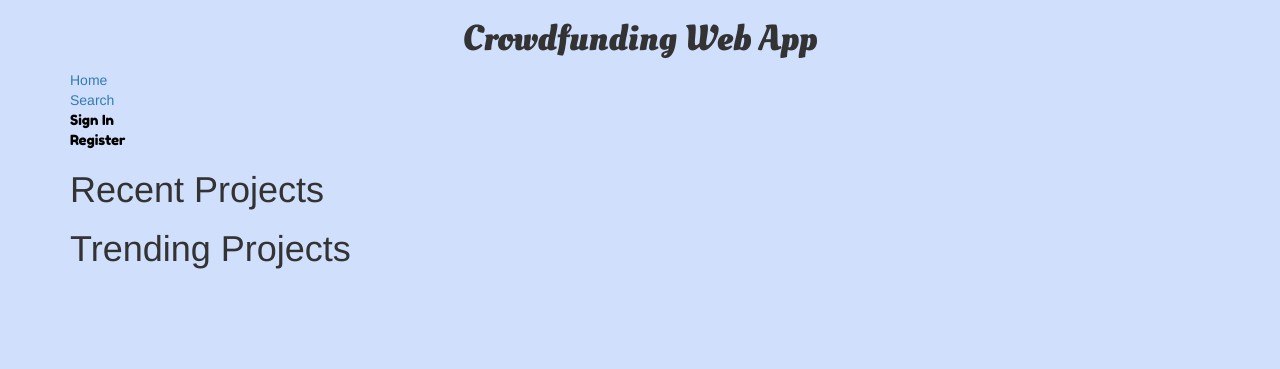
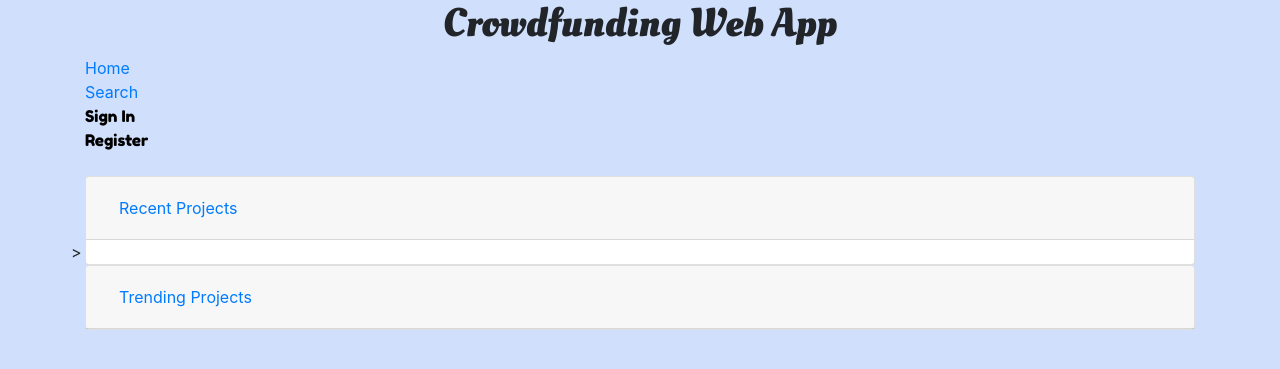
Before and after one commit to ahermassi/GoFundMe-Clone, a Node server app: page /projects/ in a window 1280 px wide. Shown: the top 369 px of the page. Run offline with Node 20, Linux system fonts and the light colour scheme; data that the repository does not hold is empty; some libraries are stand-ins or nearby versions.

Commit message:
Better styling for homepage

```diff
--- a/views/layouts/main.handlebars
+++ b/views/layouts/main.handlebars
@@ -4,8 +4,8 @@
 <head>
     <meta charset="utf-8">
     <title>{{title}}</title>
-    <link rel="stylesheet" href="https://maxcdn.bootstrapcdn.com/bootstrap/3.3.6/css/bootstrap.min.css"
-        integrity="sha384-1q8mTJOASx8j1Au+a5WDVnPi2lkFfwwEAa8hDDdjZlpLegxhjVME1fgjWPGmkzs7" crossorigin="anonymous">
+    <link rel="stylesheet" href="https://maxcdn.bootstrapcdn.com/bootstrap/4.0.0/css/bootstrap.min.css"
+          integrity="sha384-Gn5384xqQ1aoWXA+058RXPxPg6fy4IWvTNh0E263XmFcJlSAwiGgFAW/dAiS6JXm" crossorigin="anonymous">
     <link rel="stylesheet" href="/public/css/style.css">
     <link href="https://fonts.googleapis.com/css2?family=Oleo+Script:wght@700&display=swap" rel="stylesheet">
     <link href="https://fonts.googleapis.com/css2?family=Bangers&display=swap" rel="stylesheet">
@@ -23,8 +23,6 @@
             </div>
         </div>
     </main>
-    <script src="https://code.jquery.com/jquery-2.2.4.min.js"
-            integrity="sha256-BbhdlvQf/xTY9gja0Dq3HiwQF8LaCRTXxZKRutelT44=" crossorigin="anonymous"></script>
     <script src="/public/js/signin.js"></script>
     <script src="/public/js/register.js"></script>
     <script src="/public/js/new-project.js"></script>
@@ -33,9 +31,12 @@
     <script src="/public/js/search.js"></script>
     <script src="/public/js/donation.js"></script>
     <script src="/public/js/comments-ajax.js"></script>
-    <script src="https://maxcdn.bootstrapcdn.com/bootstrap/3.3.6/js/bootstrap.min.js"
-        integrity="sha384-0mSbJDEHialfmuBBQP6A4Qrprq5OVfW37PRR3j5ELqxss1yVqOtnepnHVP9aJ7xS"
-        crossorigin="anonymous"></script>
+    <script src="https://code.jquery.com/jquery-3.2.1.slim.min.js"
+            integrity="sha384-KJ3o2DKtIkvYIK3UENzmM7KCkRr/rE9/Qpg6aAZGJwFDMVNA/GpGFF93hXpG5KkN" crossorigin="anonymous"></script>
+    <script src="https://cdnjs.cloudflare.com/ajax/libs/popper.js/1.12.9/umd/popper.min.js"
+            integrity="sha384-ApNbgh9B+Y1QKtv3Rn7W3mgPxhU9K/ScQsAP7hUibX39j7fakFPskvXusvfa0b4Q" crossorigin="anonymous"></script>
+    <script src="https://maxcdn.bootstrapcdn.com/bootstrap/4.0.0/js/bootstrap.min.js"
+            integrity="sha384-JZR6Spejh4U02d8jOt6vLEHfe/JQGiRRSQQxSfFWpi1MquVdAyjUar5+76PVCmYl" crossorigin="anonymous"></script>
 </body>
 
 </html>
--- a/views/projects/index.handlebars
+++ b/views/projects/index.handlebars
@@ -11,23 +11,62 @@
          <a href="/users/register" class="link-styles">Register</a>
      </div>
  {{/if}}
-<section>
-    <h1>Recent Projects</h1>
-    {{#each projectsByCreationDate}}
-        <article class="projects">
-            <h2><a href="/projects/{{_id}}">{{title}}</a></h2>
-            <p>Author: {{creator}}</p>
-            <p>${{collected}} raised of ${{pledgeGoal}} goal</p>
-            <p>Created {{date}}</p>
-        </article>
-    {{/each}}
-    <h1>Trending Projects</h1>
-    {{#each projectsByCollectedAmount}}
-        <article class="projects">
-            <h2><a href="/projects/{{_id}}">{{title}}</a></h2>
-            <p>Author: {{creator}}</p>
-            <p>${{collected}} raised of ${{pledgeGoal}} goal</p>
-            <p>Created {{date}}</p>
-        </article>
-    {{/each}}
-</section>
+ <br/>
+ <div id="accordion">
+     <div class="card">
+         <div class="card-header" id="headingOne">
+             <h5 class="mb-0">
+                 <button class="btn btn-link" data-toggle="collapse" data-target="#recent-projects" aria-expanded="true" aria-controls="recent-projects">
+                     Recent Projects
+                 </button>
+             </h5>
+         </div>
+         <div id="recent-projects" class="collapse show" aria-labelledby="headingOne" data-parent="#accordion">
+             <div class="row">
+                 {{#each projectsByCreationDate}}
+                 <div class="col-md-4">
+                     <div class="card-body">
+                         <div class="card" style="width: 18rem;">
+                             <div class="card-body">
+                                 <h5 class="card-title">{{title}}</h5>
+                                 <p class="card-text">Started by {{creator}}<br/>${{collected}} raised of ${{pledgeGoal}} goal
+                                     <br/>Created {{date}}</p>
+                                 <a href="/projects/{{_id}}" class="btn btn-primary">View details</a>
+                             </div>
+                         </div>
+                     <br/>
+                     </div>
+                 </div>
+                 {{/each}}>
+             </div>
+         </div>
+     </div>
+     <div class="card">
+         <div class="card-header" id="headingTwo">
+             <h5 class="mb-0">
+                 <button class="btn btn-link collapsed" data-toggle="collapse" data-target="#trending-projects" aria-expanded="false" aria-controls="trending-projects">
+                     Trending Projects
+                 </button>
+             </h5>
+         </div>
+         <div id="trending-projects" class="collapse" aria-labelledby="headingTwo" data-parent="#accordion">
+             <div class="row">
+                 {{#each projectsByCollectedAmount}}
+                     <div class="col-md-4">
+                         <div class="card-body">
+                             <div class="card" style="width: 18rem;">
+                                 <div class="card-body">
+                                     <h5 class="card-title">{{title}}</h5>
+                                     <p class="card-text">Started by {{creator}}<br/>${{collected}} raised of ${{pledgeGoal}} goal
+                                         <br/>Created {{date}}</p>
+                                     <a href="/projects/{{_id}}" class="btn btn-primary">View details</a>
+                                 </div>
+                             </div>
+                             <br/>
+                         </div>
+                     </div>
+                 {{/each}}>
+             </div>
+         </div>
+     </div>
+ </div>
```
